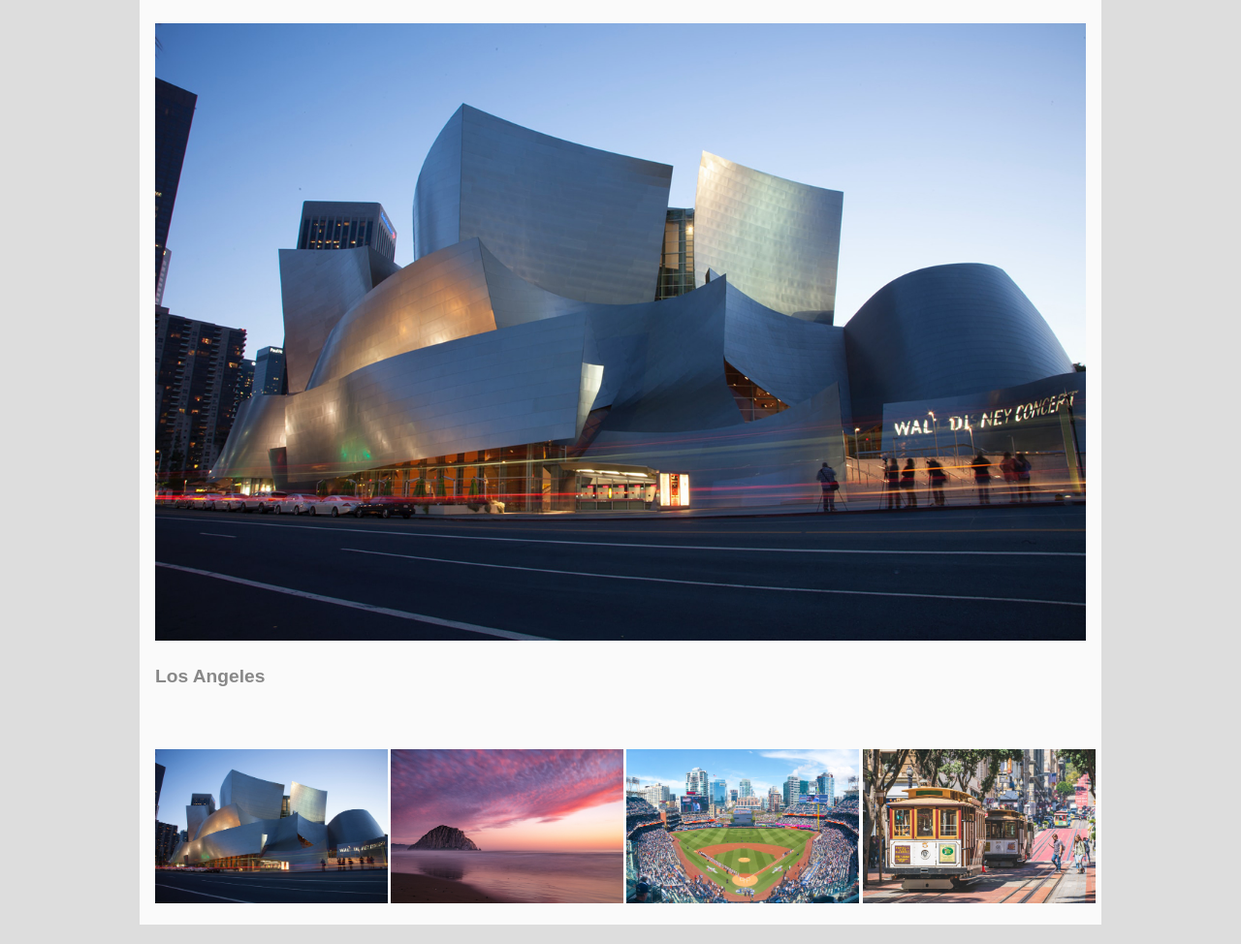
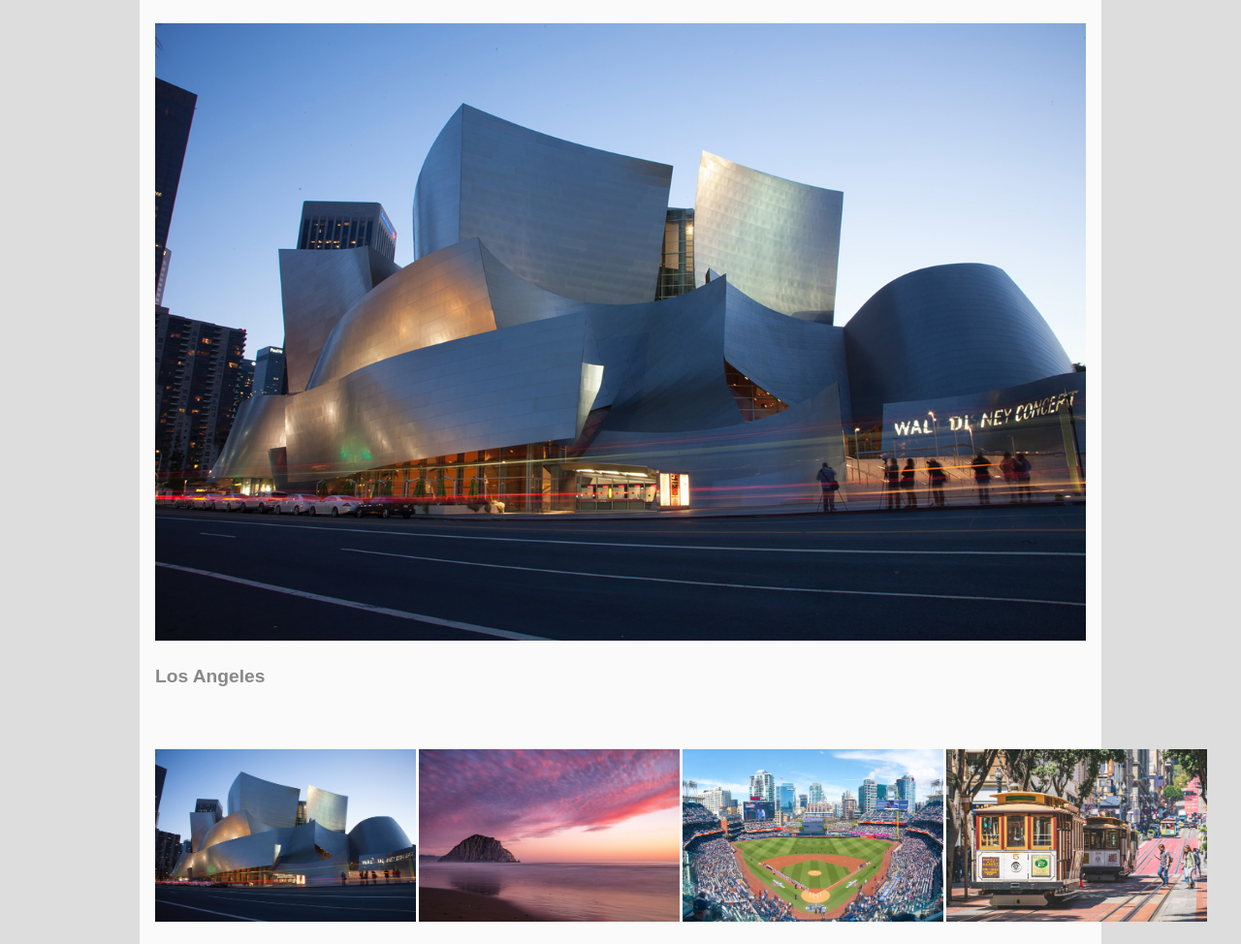
Before and after one commit to melodybraunstein/melodybraunstein.github.io, a plain HTML site: page grc339/css-photo-gallery/index.html in a window 1280 px wide. Shown: the part 132-1106 px from the top of the page at 97% size. Drawn offline with Linux system fonts and the light colour scheme.

Commit message:
Update photogallery.css

```diff
--- a/grc339/css-photo-gallery/photogallery.css
+++ b/grc339/css-photo-gallery/photogallery.css
@@ -59,7 +59,7 @@ input:nth-of-type(4):checked ~ main figure:nth-of-type(4){
 
 nav {
     display: grid;
-    grid-template-columns: 25% 25% 25% 25%;
+    grid-template-columns: 28% 28% 28% 28%;
     grid-gap: .2em;
 }
 
```
